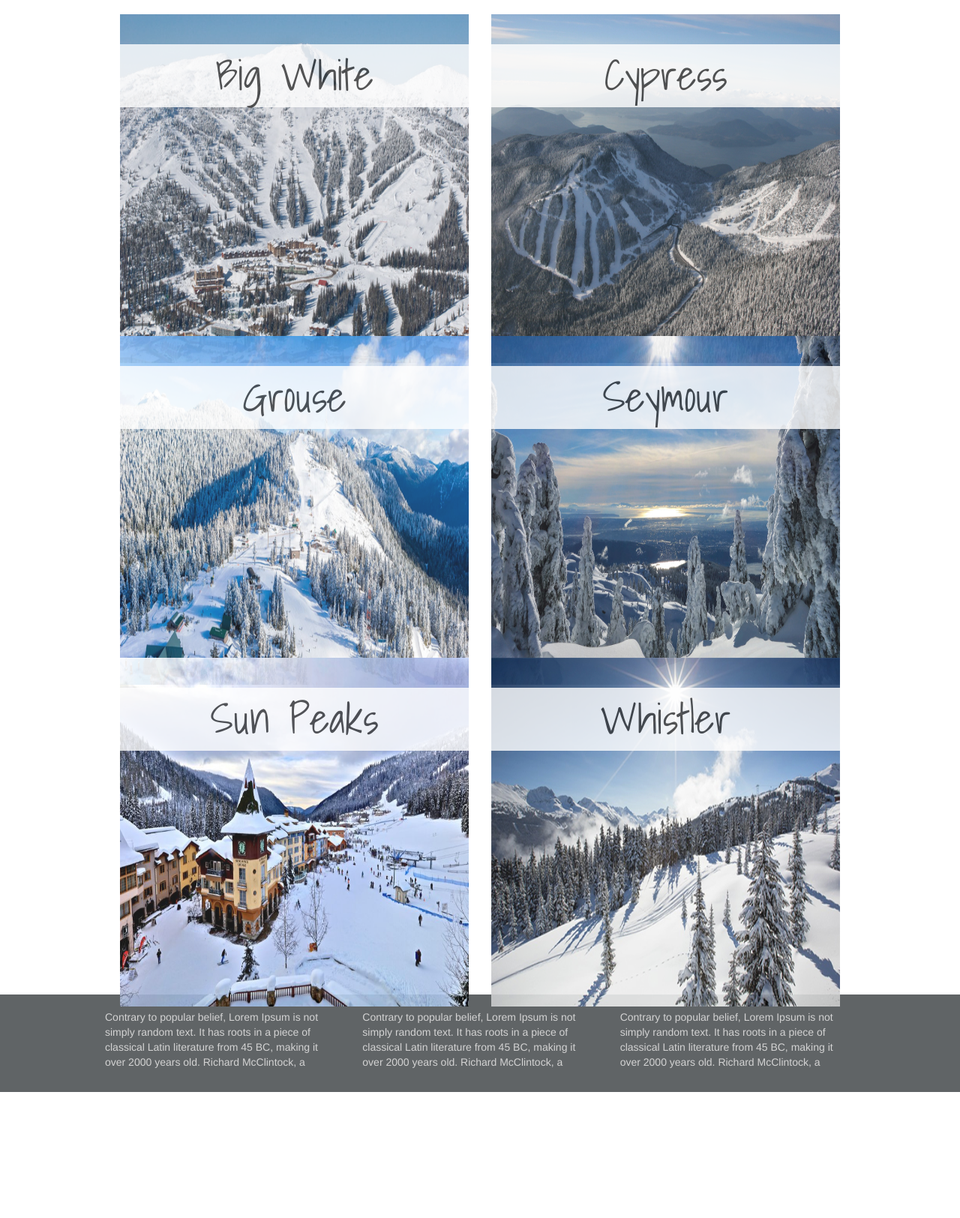
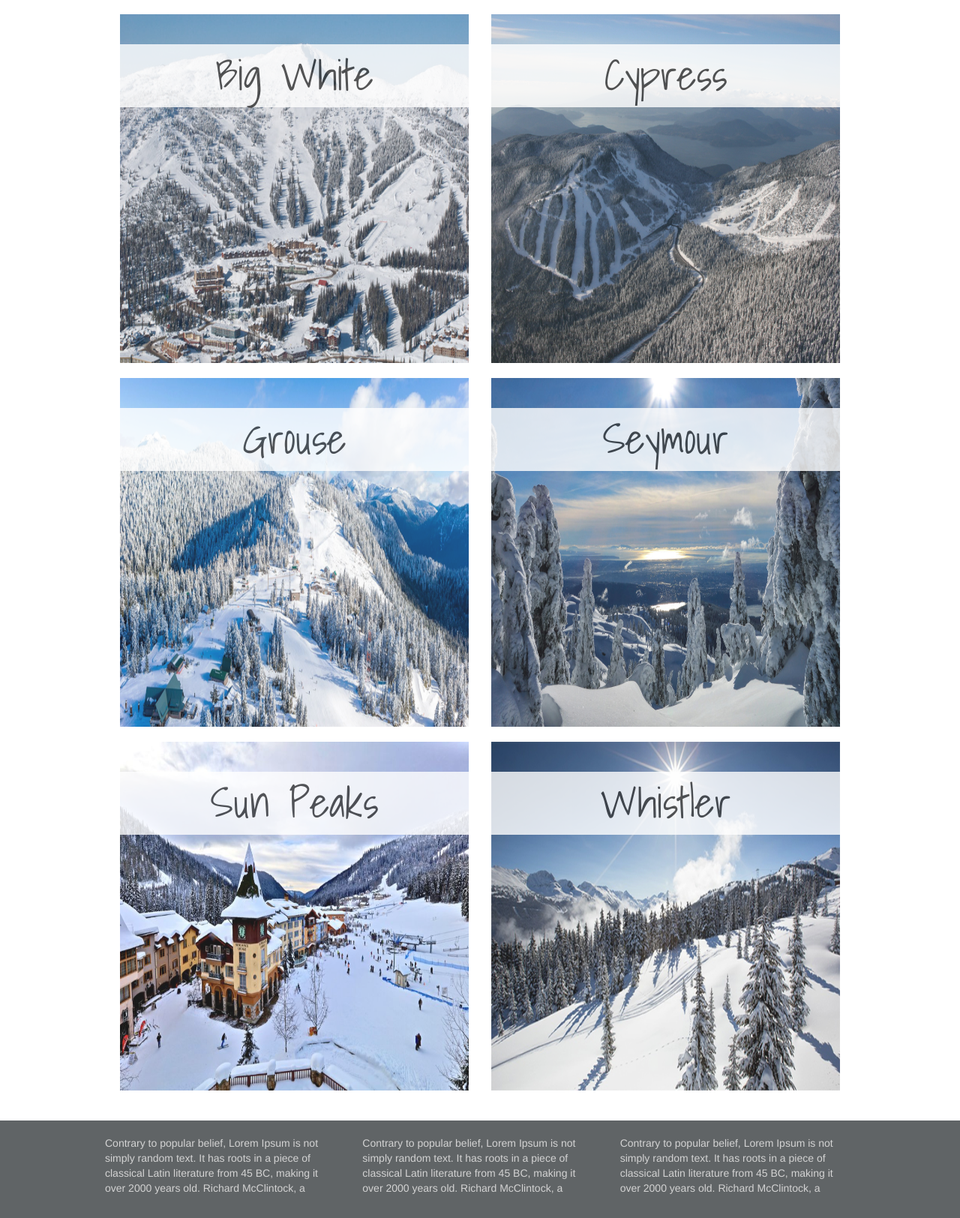
Before and after one commit to jmkim2392/G3_BCBoarding, a PHP site: page /slopes.html in a window 1280 px wide. Shown: the part 866-2490 px from the top of the page at 75% size. Before the commit the page ends 2322 px from the top, so only its background shows below. Run offline with PHP 8.4, Linux system fonts and the light colour scheme; some libraries are stand-ins or nearby versions.

Commit message:
finalized slopes

```diff
--- a/Style/base.css
+++ b/Style/base.css
@@ -339,9 +339,7 @@ ul {
     max-width: 100%;
     height: auto;
 }
-.SlopesCard {
-    margin-bottom: -4em;
-}
+
 .SlopesCard img {
     height: 465px;
     width: 465px;
```
